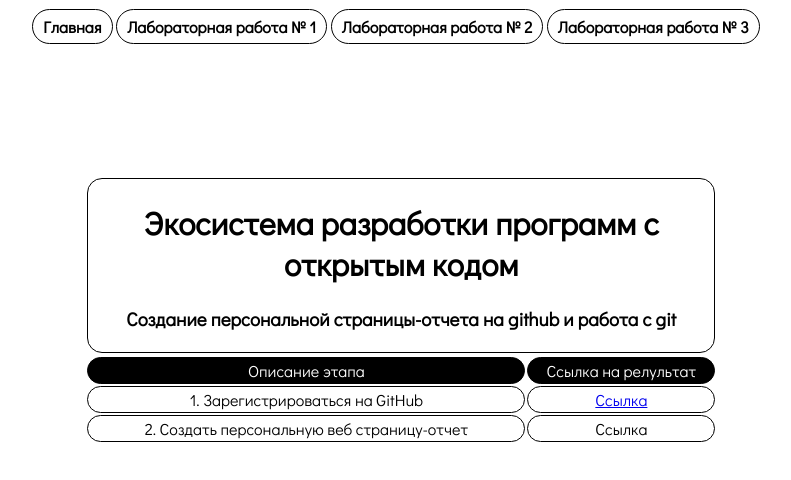
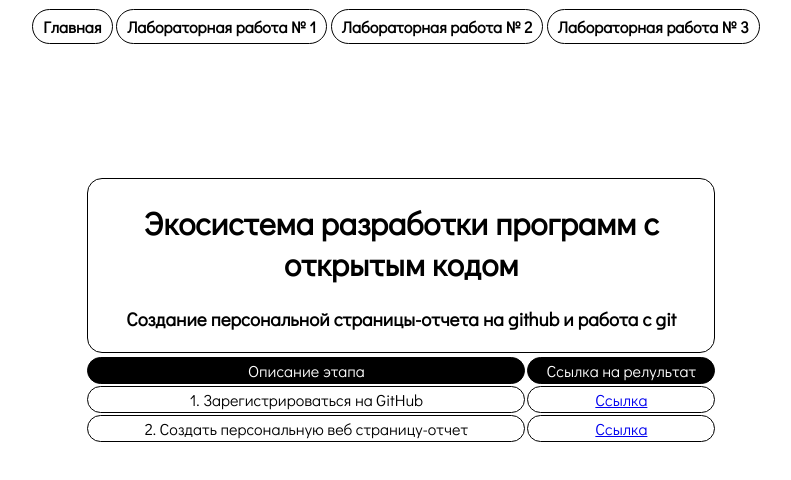
Before and after one commit to alenalukicheva/alenalukicheva.github.io, a plain HTML site: page page1.html in a window 1280 px wide. Shown: the whole page, without its empty margins (264-1055 px from the left). Drawn offline with Linux system fonts and the light colour scheme.

Commit message:
Update page1.html

```diff
--- a/page1.html
+++ b/page1.html
@@ -27,11 +27,11 @@
 	  </tr>
 	  <tr>
 	    <td>1. Зарегистрироваться на GitHub</td>
-	    <td class="sec"><a href="https://github.com/alenalukicheva">Cсылка </a></td>
+	    <td class="sec"><a href="https://github.com/alenalukicheva">Cсылка</a></td>
 	  </tr>
 	  <tr>
 	    <td>2. Создать персональную веб страницу-отчет</td>
-	    <td class="sec">Ссылка </td>
+	    <td class="sec"><a href='alenalukicheva.github.io'>Ссылка</a></td>
 	  </tr>
 	 </table>
 	</div>
```
